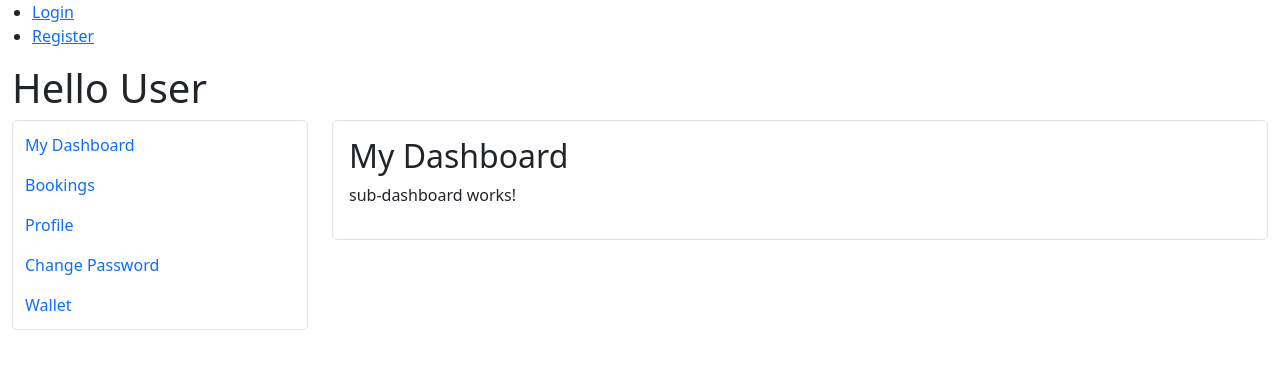
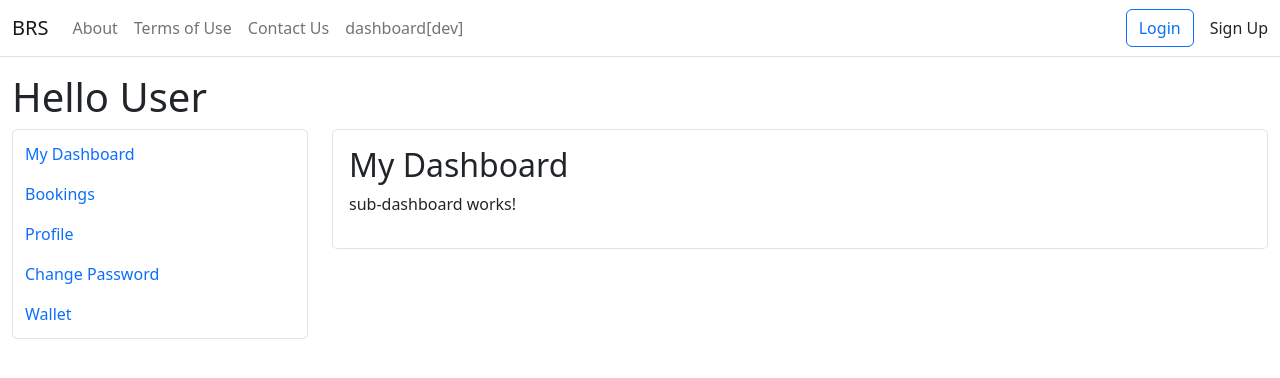
Before and after one commit to mdahmed-abdus/Bus-Reservation-System-FE, an Angular app: page /users/dashboard in a window 1280 px wide. Shown: the top 378 px of the page. Built offline with nearby package versions, Linux system fonts and the light colour scheme.

Commit message:
Add navbar

```diff
--- a/src/app/app.component.html
+++ b/src/app/app.component.html
@@ -1,5 +1,2 @@
-<ul>
-  <li><a href="/users/login">Login</a></li>
-  <li><a href="/users/register">Register</a></li>
-</ul>
+<app-navbar></app-navbar>
 <router-outlet></router-outlet>
--- a/src/app/app.module.ts
+++ b/src/app/app.module.ts
@@ -12,6 +12,7 @@ import { WalletComponent } from './sharedComponents/wallet/wallet.component';
 import { BookingsComponent } from './sharedComponents/bookings/bookings.component';
 import { SubDashboardComponent } from './sharedComponents/sub-dashboard/sub-dashboard.component';
 import { UserProfileComponent } from './sharedComponents/user-profile/user-profile.component';
+import { NavbarComponent } from './navbar/navbar.component';
 
 @NgModule({
   declarations: [
@@ -24,6 +25,7 @@ import { UserProfileComponent } from './sharedComponents/user-profile/user-profi
     BookingsComponent,
     SubDashboardComponent,
     UserProfileComponent,
+    NavbarComponent,
   ],
   imports: [BrowserModule, AppRoutingModule, HttpClientModule, FormsModule],
   providers: [],
--- /dev/null
+++ b/src/app/navbar/navbar.component.html
@@ -0,0 +1,34 @@
+<nav class="navbar navbar-expand-lg navbar-light mb-3 border-bottom">
+  <div class="container-fluid">
+    <a class="navbar-brand" href="">BRS</a>
+    <button
+      class="navbar-toggler"
+      type="button"
+      data-bs-toggle="collapse"
+      data-bs-target="#navbarSupportedContent"
+      aria-controls="navbarSupportedContent"
+      aria-expanded="false"
+      aria-label="Toggle navigation"
+    >
+      <span class="navbar-toggler-icon"></span>
+    </button>
+    <div class="collapse navbar-collapse" id="navbarSupportedContent">
+      <ul class="navbar-nav me-auto mb-2 mb-lg-0">
+        <li class="nav-item">
+          <a class="nav-link" aria-current="page" href="">About</a>
+        </li>
+        <li class="nav-item">
+          <a class="nav-link" href="">Terms of Use</a>
+        </li>
+        <li class="nav-item">
+          <a class="nav-link" href="">Contact Us</a>
+        </li>
+        <li class="nav-item">
+          <a class="nav-link" href="/users/dashboard">dashboard[dev]</a>
+        </li>
+      </ul>
+      <a class="btn btn-outline-primary" href="/users/login">Login</a>
+      <a class="nav-link ms-3" href="/users/register">Sign Up</a>
+    </div>
+  </div>
+</nav>
--- /dev/null
+++ b/src/app/navbar/navbar.component.ts
@@ -0,0 +1,15 @@
+import { Component, OnInit } from '@angular/core';
+
+@Component({
+  selector: 'app-navbar',
+  templateUrl: './navbar.component.html',
+  styleUrls: ['./navbar.component.css']
+})
+export class NavbarComponent implements OnInit {
+
+  constructor() { }
+
+  ngOnInit(): void {
+  }
+
+}
```
Also changed, not shown: src/app/navbar/navbar.component.css (added), 1 other file (tests, documents, lock files or other folders).
